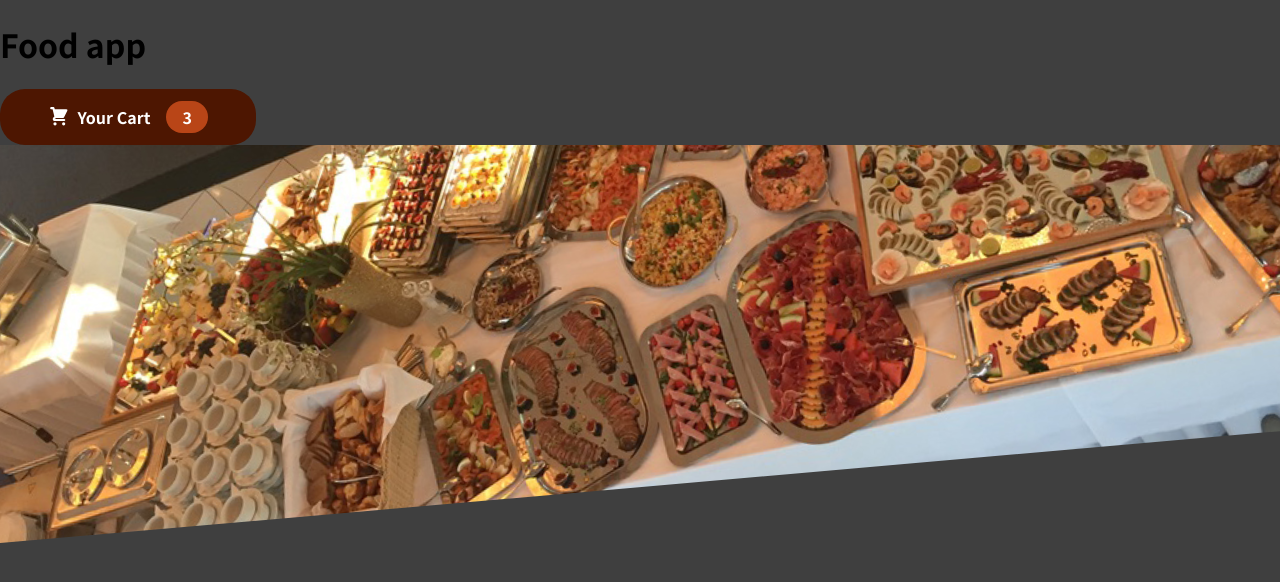
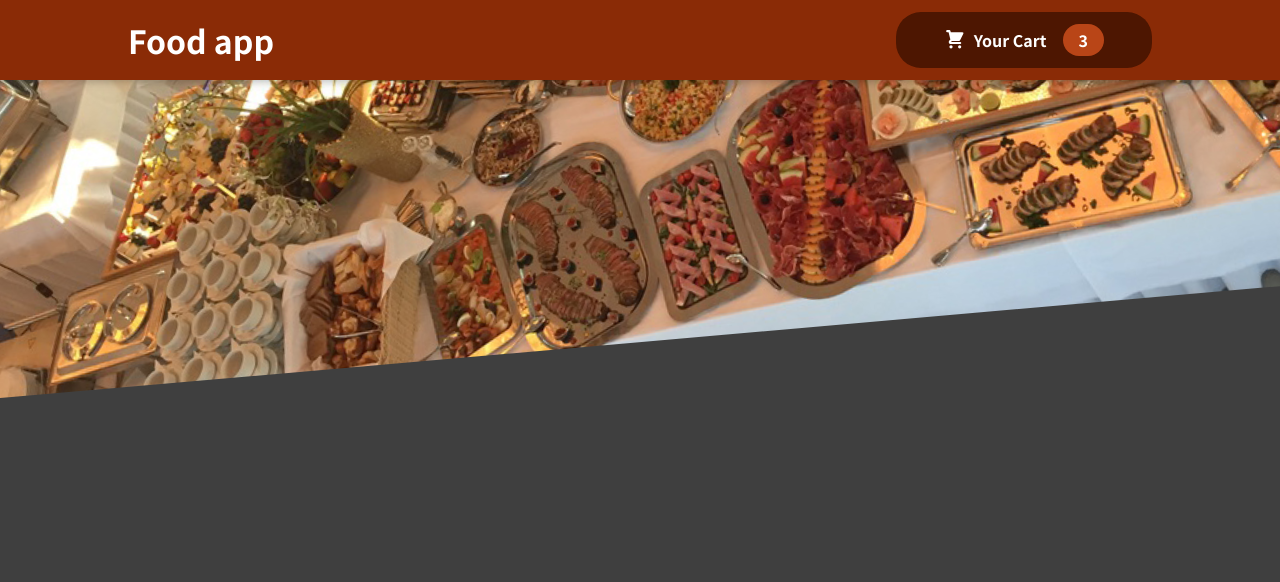
Before and after one commit to jimmy404/foodApp, a React (Create React App) app: page / in a window 1280 px wide. Shown: the top 582 px of the page. Built offline with nearby package versions, Linux system fonts and the light colour scheme.

Commit message:
fix: typo error in style name

```diff
--- a/src/components/Layout/Header.js
+++ b/src/components/Layout/Header.js
@@ -7,7 +7,7 @@ import classes from "./Header.module.css";
 const Header = (props) => {
   return (
     <React.Fragment>
-      <header className={classes.Header}>
+      <header className={classes.header}>
         <h1>Food app</h1>
         <HeaderCardButton />
       </header>
```
